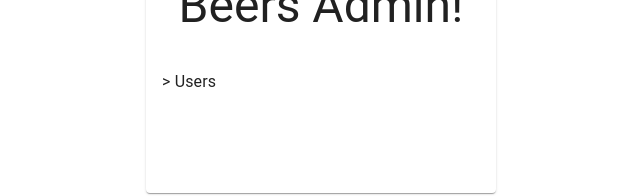
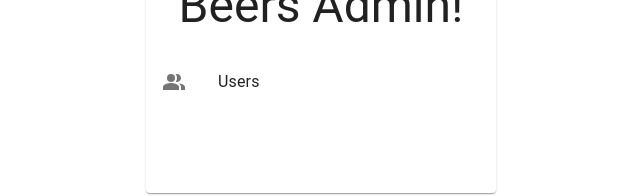
Before and after one commit to slax57/admin-app-exercise, a React (Create React App) app: page / in a window 1280 px wide. Shown: the part 221-417 px from the top of the page, without its empty margins (351-991 px from the left). Built offline with nearby package versions, Linux system fonts and the light colour scheme.

Commit message:
Add icon button to edit user

```diff
--- a/package.json
+++ b/package.json
@@ -5,6 +5,7 @@
   "dependencies": {
     "@emotion/react": "^11.8.2",
     "@emotion/styled": "^11.8.1",
+    "@mui/icons-material": "^5.5.1",
     "@mui/material": "^5.5.1",
     "@testing-library/jest-dom": "^5.14.1",
     "@testing-library/react": "^12.0.0",
--- a/src/Home.tsx
+++ b/src/Home.tsx
@@ -1,5 +1,6 @@
 import { Card, Grid, List, Stack, Typography } from "@mui/material";
 import { ListItemLink } from "./common/ListItemLink";
+import PeopleAltIcon from "@mui/icons-material/PeopleAlt";
 
 function Home() {
   return (
@@ -19,7 +20,11 @@ function Home() {
               Welcome to Beers Admin!
             </Typography>
             <List>
-              <ListItemLink to="/users" primary="&gt; Users" />
+              <ListItemLink
+                to="/users"
+                primary="Users"
+                icon={<PeopleAltIcon />}
+              />
             </List>
           </Stack>
         </Card>
--- a/src/users/UsersList.tsx
+++ b/src/users/UsersList.tsx
@@ -8,8 +8,9 @@ import TableRow from "@mui/material/TableRow";
 import Paper from "@mui/material/Paper";
 import { useQuery } from "react-query";
 import { findAll } from "../dataProvider";
-import { Typography } from "@mui/material";
+import { IconButton, Typography } from "@mui/material";
 import { useNavigate } from "react-router-dom";
+import EditIcon from "@mui/icons-material/Edit";
 
 export default function UsersList() {
   const { isLoading, error, data } = useQuery("users", () => findAll());
@@ -38,6 +39,7 @@ export default function UsersList() {
             <TableCell>Name</TableCell>
             <TableCell>Email</TableCell>
             <TableCell>Website</TableCell>
+            <TableCell></TableCell>
           </TableRow>
         </TableHead>
         <TableBody>
@@ -57,6 +59,15 @@ export default function UsersList() {
                 <TableCell>{user.name}</TableCell>
                 <TableCell>{user.email}</TableCell>
                 <TableCell>{user.website}</TableCell>
+                <TableCell align="right">
+                  <IconButton
+                    onClick={() => {
+                      navigate(`/users/${user.id}`);
+                    }}
+                  >
+                    <EditIcon />
+                  </IconButton>
+                </TableCell>
               </TableRow>
             ))}
         </TableBody>
```
Also changed, not shown: 1 other file (tests, documents, lock files or other folders).
